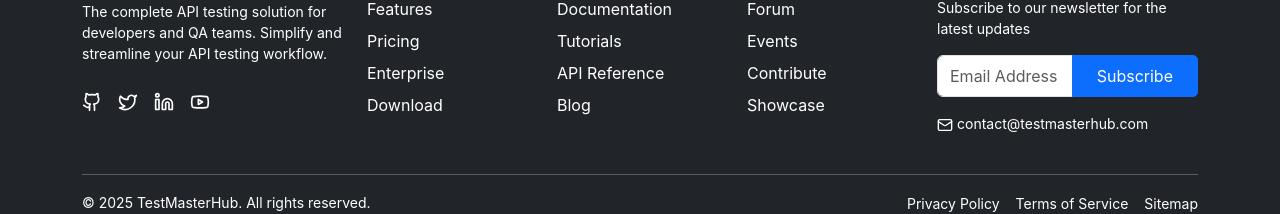
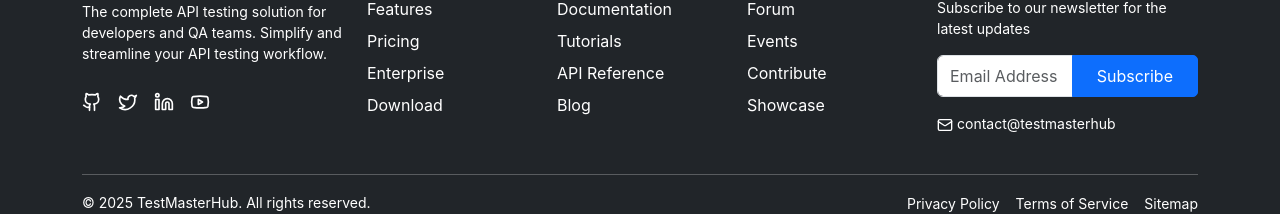
Before and after one commit to TestMasterHub/testmasterhubweb, a React (Create React App) app: page /download in a window 1280 px wide. Shown: the part 1243-1457 px from the top of the page. Built offline with nearby package versions, Linux system fonts and the light colour scheme; no server answers; the HTML template or start-up script is replaced by a standard one.

Commit message:
updated footer contact page & updated the api url to prod

```diff
--- a/src/components/common/footer.js
+++ b/src/components/common/footer.js
@@ -104,8 +104,9 @@
             </form>
             <p className="small mt-3">
               <Mail size={16} className="me-1" />
-              <a href="mailto:social.testmasterhub@gmail.com" className="text-white text-decoration-none">
-                contact@testmasterhub.com
+              <a href="mailto:social.testmasterhub@gmail.com-0984
+            " className="text-white text-decoration-none">
+                contact@testmasterhub
               </a>
             </p>
           </div>
--- a/src/pages/DownloadPage.js
+++ b/src/pages/DownloadPage.js
@@ -7,7 +7,7 @@
   const [release, setRelease] = useState(null);
 
   useEffect(() => {
-    fetch("https://testmasterhub-release-server.vercel.app/v1/release/latest")
+    fetch("https://api.intranet.testmasterhub.com/v1/release/latest")
       .then(response => response.json())
       .then(data => setRelease(data))
       .catch(error => console.error("Error fetching release data:", error));
```
